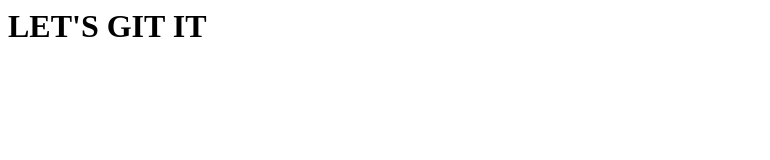
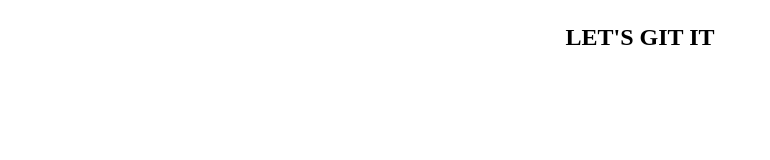
Before and after one commit to AmandaPerino/git_101, a plain HTML site: page index.html in a window 1280 px wide. Shown: the whole page, without its empty margins (0-770 px from the left). Drawn offline with Linux system fonts and the light colour scheme.

Commit message:
Added style sheet and centered header copy

```diff
--- a/index.html
+++ b/index.html
@@ -3,9 +3,12 @@
 	<head>
 		<meta charset="utf-8">
 		<meta name="viewport" content="width=device-width, initial-scale=1">
+		<link rel="stylesheet" type="text/css" href="style.css">
 		<title>TEST SITE TO LEARN GIT</title>
 	</head>
 	<body>
-		<h1>LET'S GIT IT</h1>
+		<div id="container">
+			<h1>LET'S GIT IT</h1>
+		</div>
 	</body>
 	</html>
--- /dev/null
+++ b/style.css
@@ -0,0 +1,13 @@
+body {
+	font-family: Heveltica;
+}
+
+h1 {
+	font-size: 24px;
+}
+
+#container {
+	display: flex;
+	align-items: center;
+	justify-content: center;
+}
```
